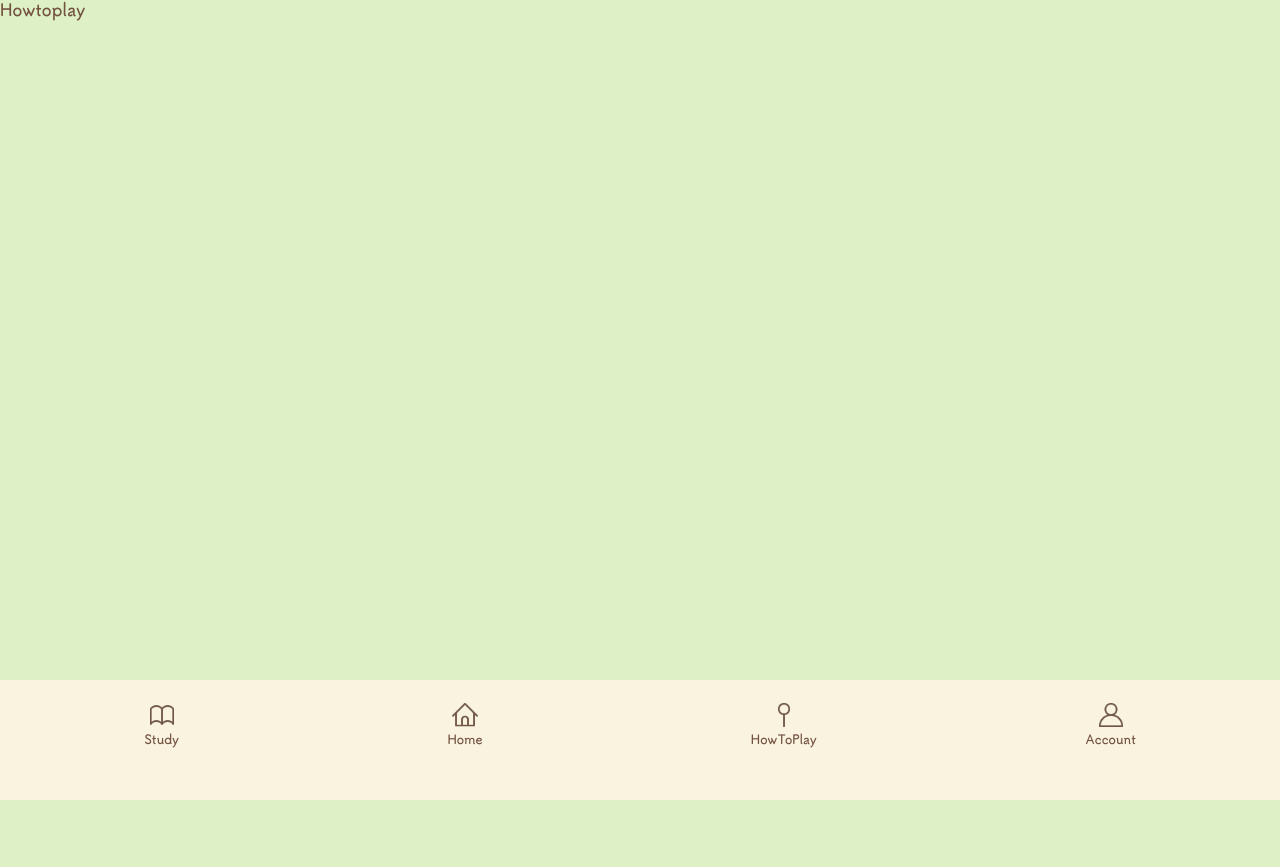
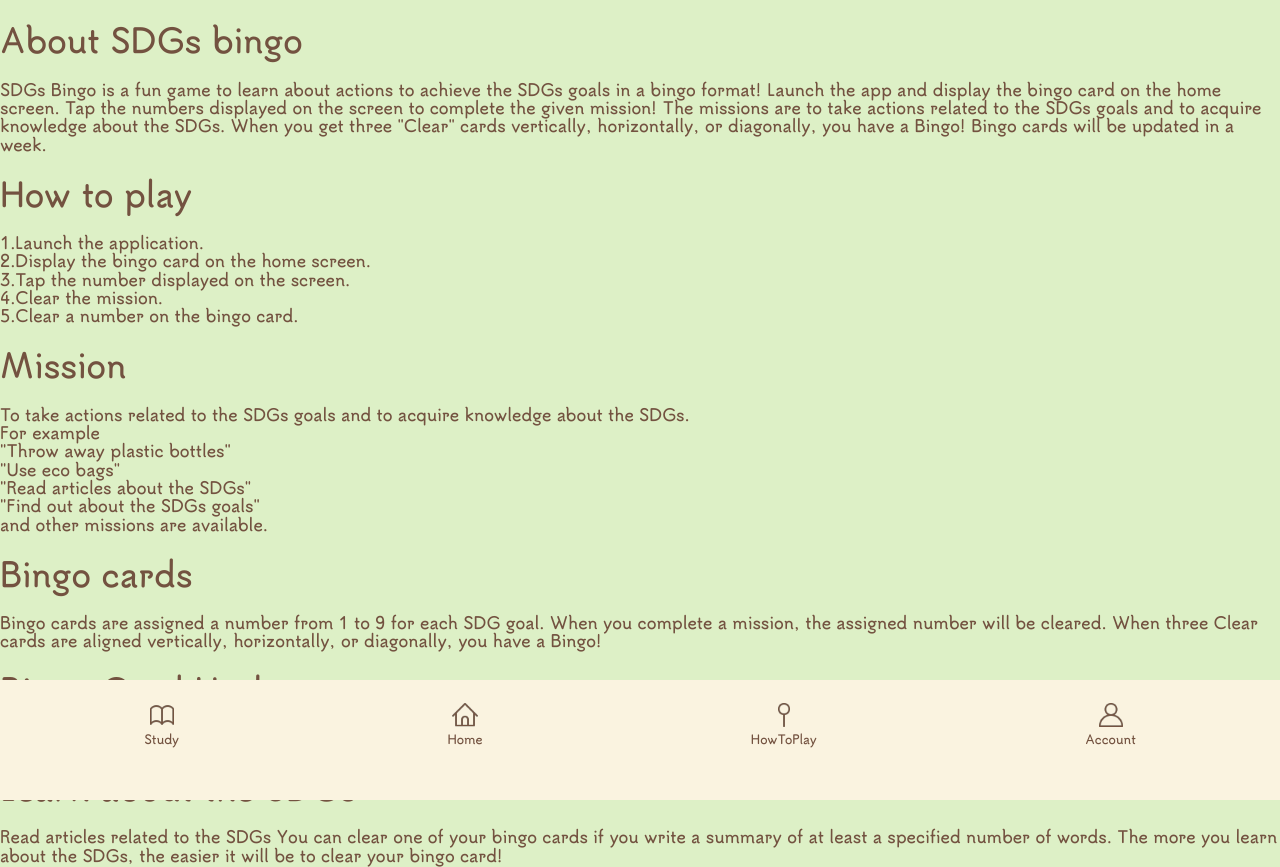
Before and after one commit to rn-vn/solution-2024, a React (Create React App) app: page /how-to-play in a window 1280 px wide. Before the commit the page ends 800 px from the top, so only its background shows below. Built offline with nearby package versions, Linux system fonts and the light colour scheme.

Commit message:
how to play

```diff
--- a/src/components/Howtoplay.js
+++ b/src/components/Howtoplay.js
@@ -4,7 +4,61 @@ import HomeFooter from './HomeFooter'
 const Howtoplay = () => {
   return (
     <>
-      <p>Howtoplay</p>
+      <h1>About SDGs bingo</h1>
+      <p>
+        SDGs Bingo is a fun game to learn about actions to achieve the SDGs goals in a bingo format!
+        Launch the app and display the bingo card on the home screen.
+        Tap the numbers displayed on the screen to complete the given mission!
+        The missions are to take actions related to the SDGs goals and to acquire knowledge about the SDGs.
+        When you get three "Clear" cards vertically, horizontally, or diagonally, you have a Bingo!
+        Bingo cards will be updated in a week.
+      </p>
+
+      <h1>How to play</h1>
+
+      <p>
+        1.Launch the application.<br/>
+        2.Display the bingo card on the home screen.<br/>
+        3.Tap the number displayed on the screen.<br/>
+        4.Clear the mission.<br/>
+        5.Clear a number on the bingo card.<br/>
+      </p>
+
+      <h1>Mission</h1>
+
+      <p>To take actions related to the SDGs goals and to acquire knowledge about the SDGs.</p>
+
+      <p>
+        For example <br/>
+         "Throw away plastic bottles"<br/>
+         "Use eco bags"<br/>
+         "Read articles about the SDGs"<br/>
+         "Find out about the SDGs goals"<br/>
+         and other missions are available.<br/>
+      </p>
+
+      <h1>Bingo cards</h1>
+
+      <p>
+        Bingo cards are assigned a number from 1 to 9 for each SDG goal.
+        When you complete a mission, the assigned number will be cleared.
+        When three Clear cards are aligned vertically, horizontally, or diagonally, you have a Bingo!
+      </p>
+
+      <h1>Bingo Card Update</h1>
+
+      <p>
+        Bingo cards are updated every week.
+        New bingo cards will have new missions.
+      </p>
+
+      <h1>Learn about the SDGs</h1>
+
+      <p>
+        Read articles related to the SDGs
+        You can clear one of your bingo cards if you write a summary of at least a specified number of words.
+        The more you learn about the SDGs, the easier it will be to clear your bingo card!
+      </p>
       <HomeFooter />
     </>
   )
```
